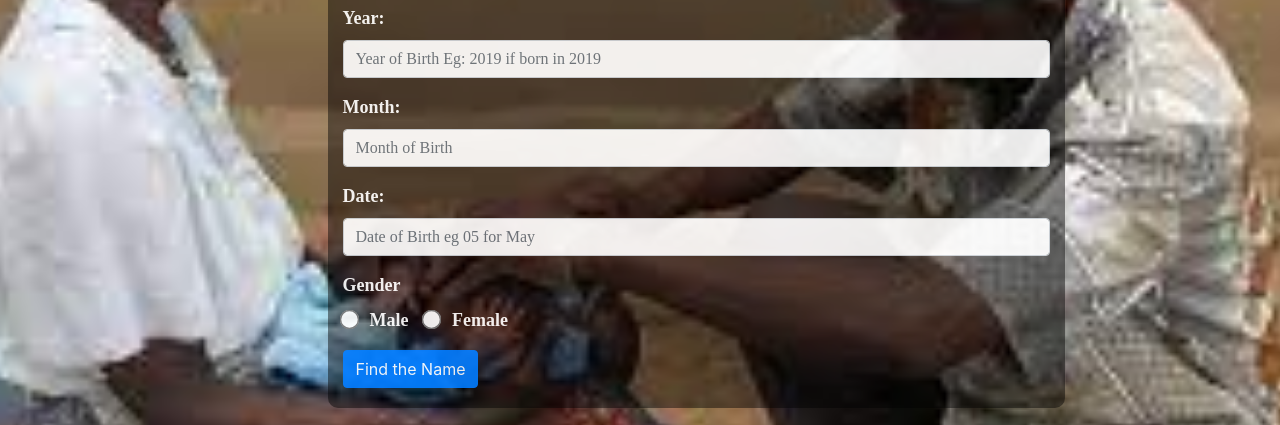
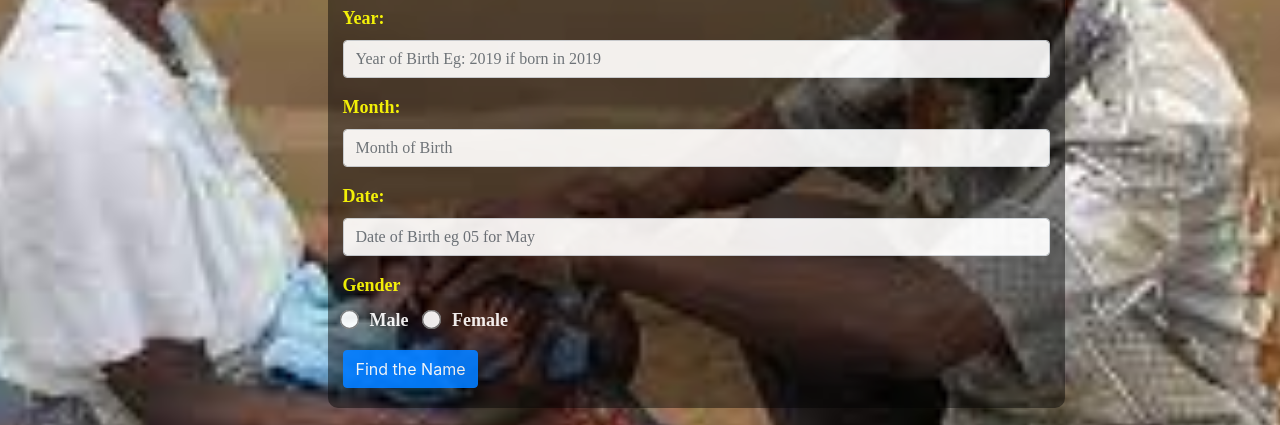
Before and after one commit to Habib001-coder/Ghanian-Akan-Names, a plain HTML site: page index.html in a window 1280 px wide. Shown: the part 358-783 px from the top of the page. Drawn offline with Linux system fonts and the light colour scheme.

Commit message:
modify css

```diff
--- a/styles.css
+++ b/styles.css
@@ -46,7 +46,7 @@ h2{
   padding-bottom: 20px;
 }
 .form-group{
-  color: rgb(255, 255, 255);
+  color:yellow;
   font-weight: 600;
   font-size: 18px;
   font-family: 'Quattrocento', serif;
```
